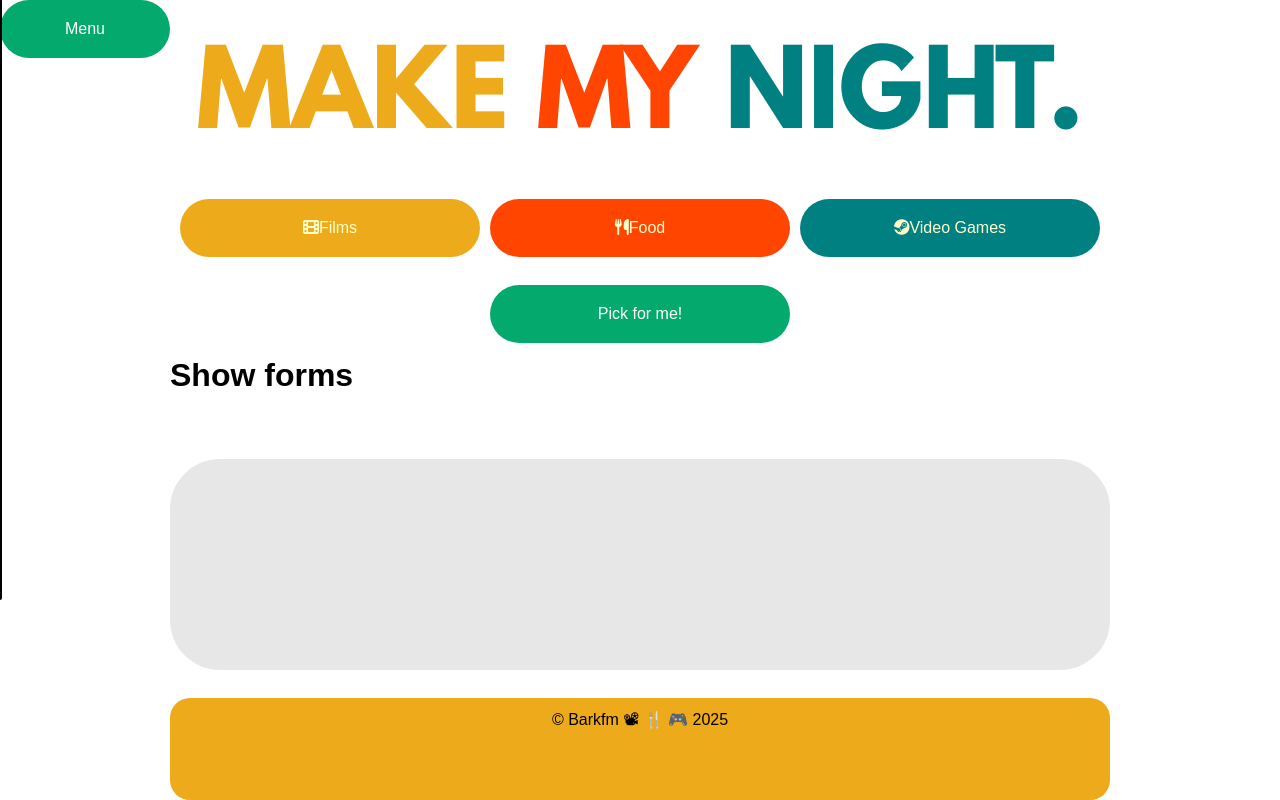
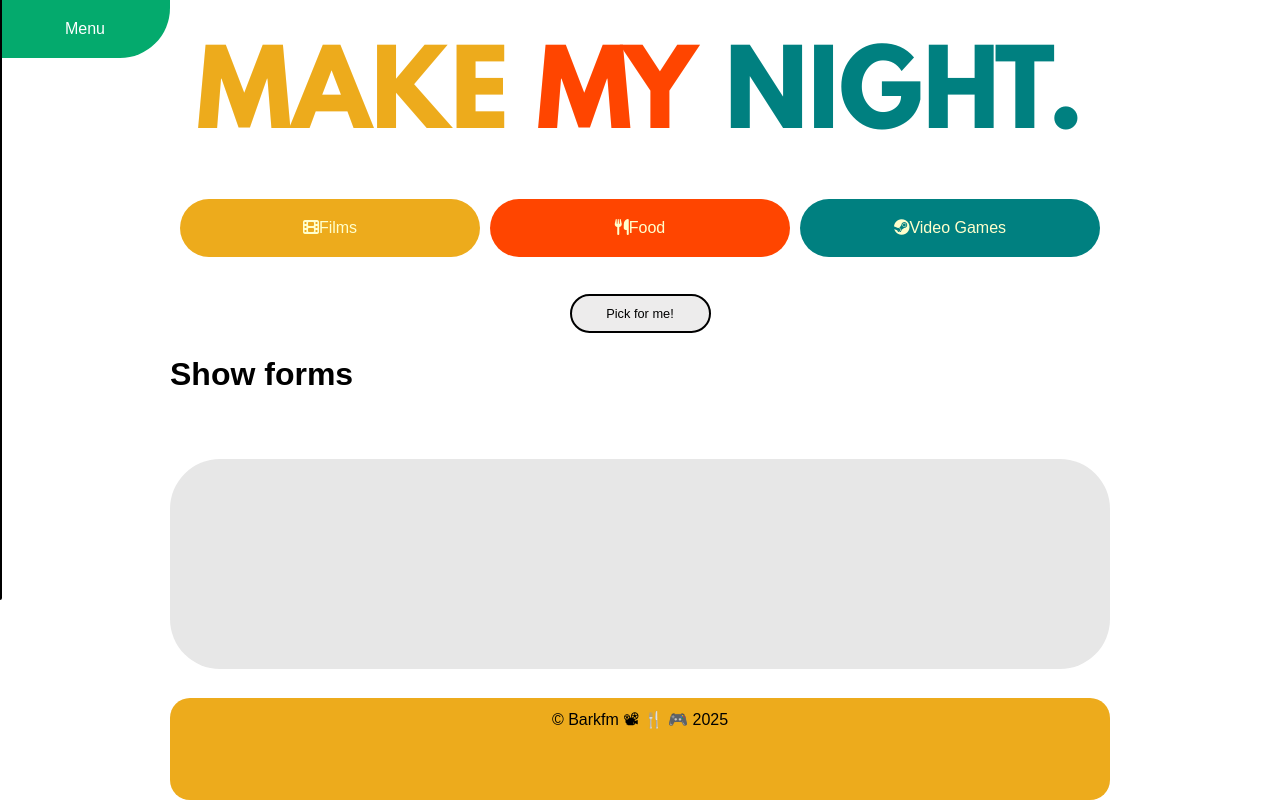
Before and after one commit to az-m/week5-project, a website built with Vite: page client/index.html in a window 1280 px wide. Built offline with nearby package versions, Linux system fonts and the light colour scheme; no server answers; files whose address does not match are found by name.

Commit message:
fixing and tweaking buttons

```diff
--- a/client/src/style.css
+++ b/client/src/style.css
@@ -43,6 +43,8 @@ body {
 
 #clearBtn {
   display: none;
+  /* margin-left: 30%;
+  margin-right: 30%; */
 }
 
 #filmTags {
@@ -160,15 +162,6 @@ body {
 }
 
 @media screen and (max-width: 600px) {
-  /* html,
-  body {
-    margin: 0;
-    padding: 0;
-    height: 100%;
-    width: 100%;
-    overflow-x: hidden; /* Prevent horizontal scrolling */
-  /* } */
-
   body {
     display: grid;
     grid-template-columns: 0.5fr 3fr 0.5fr;
@@ -290,6 +283,13 @@ body {
     /* border: 1px solid; */
 }
 
+#rndBtn {
+  background-color: rgb(237, 236, 236);
+  border: 2px solid black;
+  color: black;
+  /* font-size: 0.5rem; */
+}
+
 @media screen and (min-width: 600px) {
   body {
     background-color: rgb(255, 255, 255);
@@ -332,6 +332,17 @@ body {
     /* margin-top: 5%; */
   }
 
+  #rndBtn {
+    margin: 1%;
+    padding: 10px;
+    max-width: 15%;
+    font-size: 0.8rem;
+    background-color: rgb(237, 236, 236);
+    border: 2px solid black;
+    color: black;
+    /* font-size: 0.5rem; */
+  }
+
   .tags {
     grid-area: 3 / 2 / span 1 / span 1;
     /* border: 1px solid; */
@@ -366,6 +377,11 @@ body {
 
   .value-para {
     display: inline;
+  }
+  #clearBtn {
+    margin-left: 29%;
+    margin-right: 29%;
+    padding: 10px;
   }
 
   #footer {
@@ -408,6 +424,13 @@ body {
 
   #videoGameView {
     grid-area: 3 / 2 / span 1 / span 1;
+  }
+
+  .submit {
+    margin-top: 2%;
+    margin-left: 30%;
+    margin-right: 30%;
+    padding: 10px;
   }
 }
 
@@ -461,3 +484,10 @@ body {
 /* #radnomButtonBox {
   grid-area: 2 / 2 / span 1 / span 1;
 } */
+
+#sideMenuBtn {
+  border-bottom-right-radius: 50px;
+  border-top-left-radius: 0px;
+  border-top-right-radius: 0px;
+  border-bottom-left-radius: 0px;
+}
```
